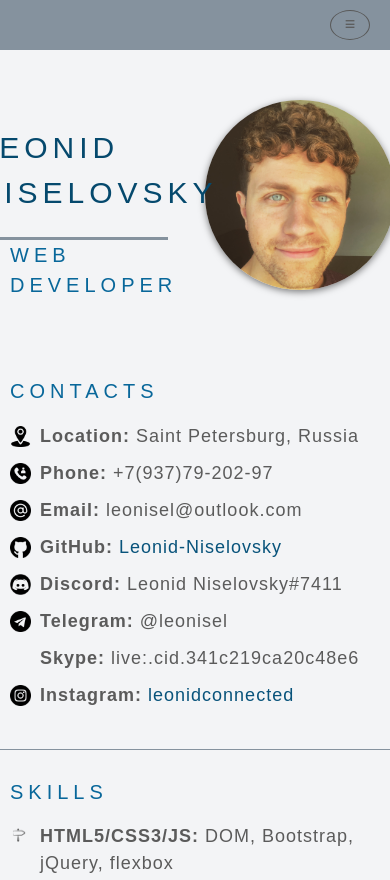
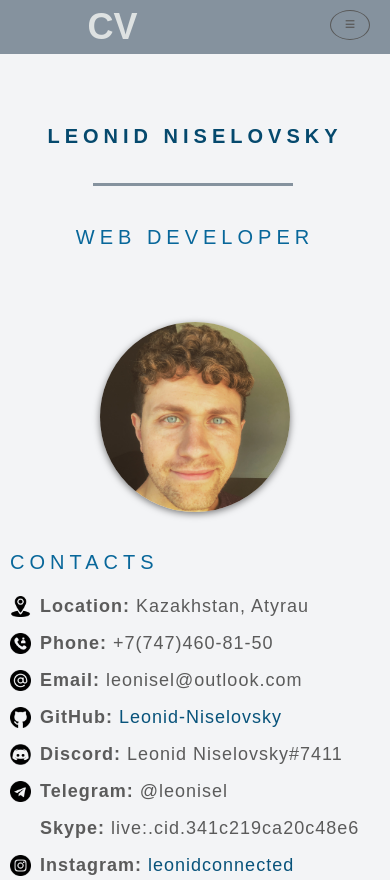
Before and after one commit to leonid-niselovsky/rsschool-cv, a plain HTML site: page index.html in a window 390 px wide. Shown: the top 880 px of the page. Drawn offline with Linux system fonts and the light colour scheme.

Commit message:
feat: add responsive design

```diff
--- a/css/style.css
+++ b/css/style.css
@@ -28,6 +28,7 @@ body {
 .main {
   margin: 0px;
   background-color: #f3f4f6;
+  padding: 0 50px;
 }
 
 .footer {
@@ -42,11 +43,29 @@ body {
   min-height: 50px;
 }
 
+.nav-container {
+  display: flex;
+  flex-direction: row;
+  /* border: solid 1px red; */
+  align-items: center;
+  justify-content: space-around;
+}
+
+#logo {
+  color: rgb(222, 226, 226);
+  font-weight: bold;
+  font-size: 3em;
+  margin-left: 10px;
+  /* border: solid 1px red; */
+}
+
 .nav-list {
   display: flex;
   justify-content:flex-end;
   align-items: center;
   list-style: none;
+  padding: 0;
+  /* border: solid 1px red; */
 }
 
 .nav-link {
@@ -70,16 +89,10 @@ body {
 }
 
 .section {
-  width: calc(50% - 90px);
+  width: calc(50% - 50px);
   padding: 10px;
   padding-bottom: 30px;
   border-bottom: 1px solid #85929E;
-}
-
-@media (max-width: 768px) {
-  .section {
-    width: 100%;
-  }
 }
 
 .section-title {
@@ -277,7 +290,52 @@ body {
   padding-bottom: 50px;
 }
 
+#burger {
+  visibility: hidden;
+}
+
+@media (max-width: 1163px) {
+  .nav-list {
+    font-size: 14px;
+  }
+}
+
+@media (max-width: 945px) {
+  .h1-leonid::after {
+    margin-left: -246px;
+    width: 200px;
+    bottom: -35px;
+  }
+  .h1-leonid {
+    font-weight: 600;
+  }
+}
+
+@media (max-width: 983px) {
+  .nav-list {
+    font-size: 12px;
+  }
+  #logo {
+    font-size: 2em;
+  }
+}
+
+@media (max-width: 945px) {
+  .h1-leonid {
+    font-size: 20px;
+  }
+}
+
+@media (max-width: 887px) {
+  .nav-link {
+    padding: 0 10px;
+  }
+}
+
 @media (max-width: 768px) {
+  .section {
+    width: 100%;
+  }
   .nav-list {
     display: none;
   }
@@ -305,6 +363,16 @@ body {
     height: 30px;
     width: 30px;
   }
+  #name {
+    justify-content: space-between;
+  }
+  .h3-web {
+    margin-top: 55px;
+  }
+
+  .sections-top {
+    padding-bottom: 0;
+  }
 }
 
 @media (min-width: 768px) {
@@ -313,6 +381,50 @@ body {
   }
 }
 
-#burger {
-  visibility: hidden;
+@media (max-width: 520px) {
+  .footer-mylink {
+    font-size: 1rem;
+  }
+  .footer-rss {
+    width: 90px;
+    height: 30px;
+  }
+  .footer-year {
+    font-size: 1rem;
+  }
 }
+
+@media (max-width: 430px) {
+  .h1-leonid::after {
+    margin-left: -192px;
+  }
+  .h1-leonid {
+    text-align: center;
+  }
+
+}
+
+@media (max-width: 390px) {
+  .footer-mylink {
+    font-size: 14px;
+  }
+  .footer-rss {
+    width: 60px;
+    height: 20px;
+  }
+  .footer-year {
+    font-size: 14px;
+  }
+  .main {
+    padding: 0;
+  }
+  .h1-leonid::after {
+    margin-left: -250px;
+  }
+}
+
+@media (max-width: 330px) {
+  .h1-leonid::after {
+    margin-left: -192px;
+  }
+}
--- a/index.html
+++ b/index.html
@@ -10,7 +10,8 @@
 </head>
 <body>
   <header class="header" >
-    <div class="container">
+    <div class="container nav-container">
+      <div class="logo"><span id="logo">CV</span></div>
       <nav class="nav">
         <input type="checkbox" id="burger">
         <label for="burger"></label>
@@ -31,16 +32,16 @@
     <div class="container main-div">
       <section class="section section-bottom sections-top" id="name">
         <h1 class="section-title h1-leonid">Leonid Niselovsky</h1>
-        <h3 class="section-title container">web developer</h3>
+        <h3 class="section-title h3-web">web developer</h3>
       </section>
       <div class="section section-bottom sections-top" id="avatar">
-          <img class="img" src="assets/img/avatar.jpg" alt="photo">
+          <img class="img" src="assets/img/avatar.jpg" alt="photo" title="photo">
       </div>
       <section class="section" id="contacts">
         <h2 class="section-title">Contacts</h2>
         <ul class="ul-contact">
-          <li class="li-contact contact-icon"><span class="contact-decor">Location:</span> Saint Petersburg, Russia</li>
-          <li class="li-contact contact-icon"><span class="contact-decor">Phone:</span> +7(937)79-202-97</li>
+          <li class="li-contact contact-icon"><span class="contact-decor">Location:</span> Kazakhstan, Atyrau</li>
+          <li class="li-contact contact-icon"><span class="contact-decor">Phone:</span> +7(747)460-81-50</li>
           <li class="li-contact contact-icon"><span class="contact-decor">Email:</span> leonisel@outlook.com</li>
           <li class="li-contact contact-icon"><span class="contact-decor">GitHub:</span> <a class="link link-contact" aria-hidden="true" href="https://github.com/Leonid-Niselovsky">Leonid-Niselovsky</a></li>
           <li class="li-contact contact-icon"><span class="contact-decor">Discord:</span> Leonid Niselovsky#7411</li>
```
Also changed, not shown: 1 other file.
